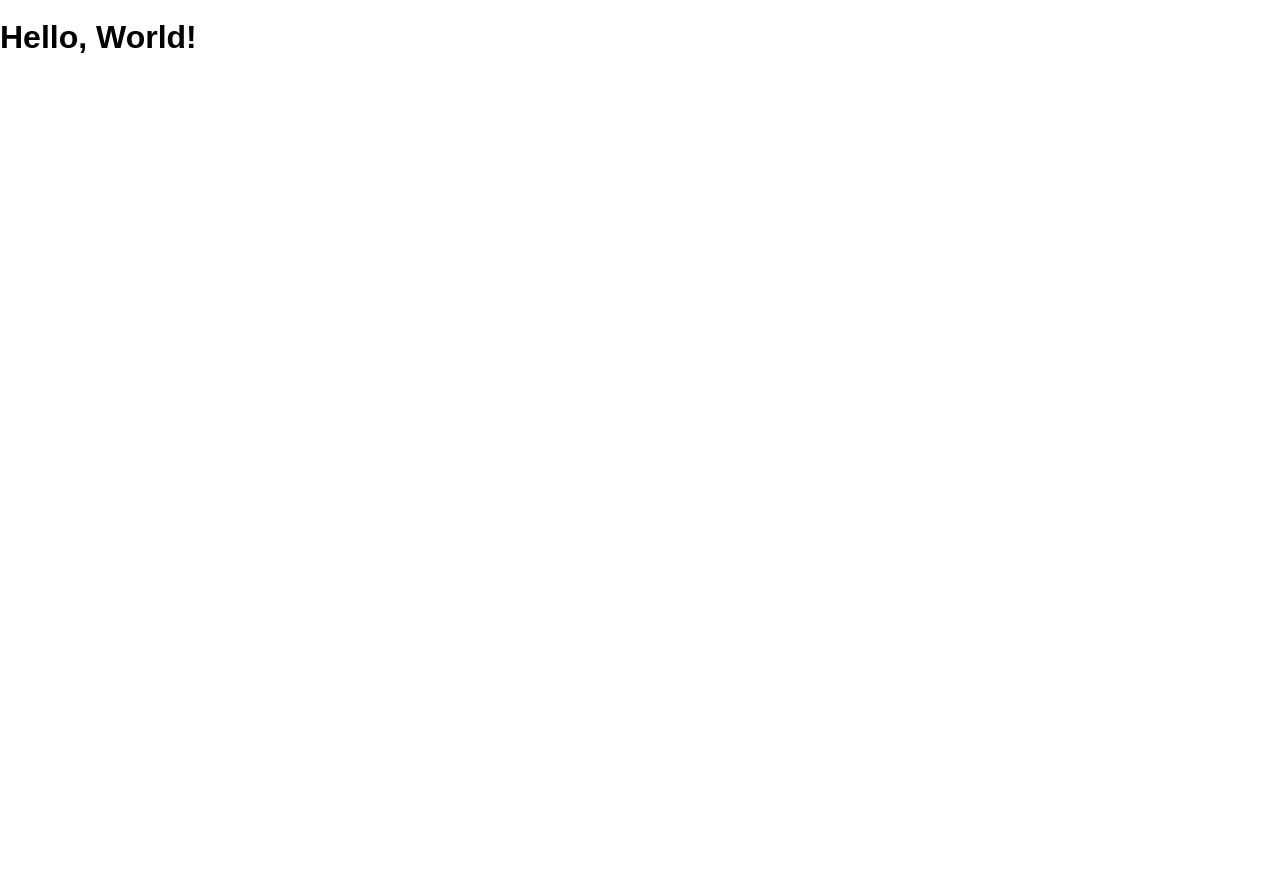
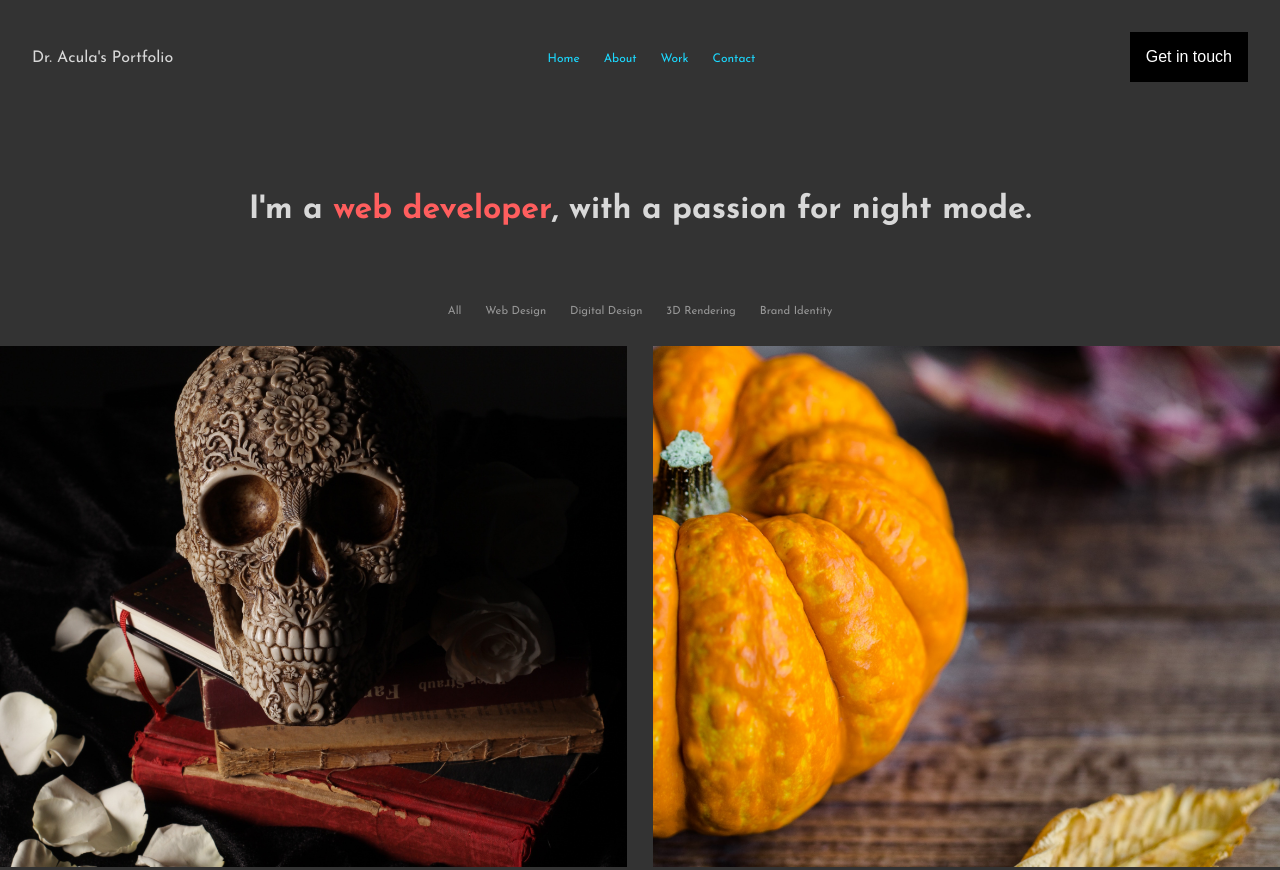
Before and after one commit to kait-can-create/spooky-portfolio, a website: page public/index.html in a window 1280 px wide. Shown: the top 870 px of the page. Before the commit the page ends 821 px from the top, so only its background shows below. Drawn offline with Linux system fonts and the light colour scheme.

Commit message:
spooky-portfolio-basic

```diff
--- /dev/null
+++ b/public/first draft.css
@@ -0,0 +1,216 @@
+:root {
+  font: 16px / 1 sans-serif;
+}
+
+html {
+  height: 100%;
+}
+
+body {
+  margin: 0;
+  min-height: 100%;
+  background-color: rgb(51, 51, 51);
+  color: rgb(216, 216, 216);
+  font-family: 'Josefin Sans', sans-serif;
+}
+
+.red-text {
+  color: rgb(237, 105, 100);
+}
+
+.second-list {
+  list-style: none;
+  width: 100%;
+  display: flex;
+  justify-content: space-around;
+  flex-wrap: wrap;
+  padding: 3rem 0 1rem 0;
+}
+
+.second-list li {
+  margin: 10px;
+}
+
+.second-list a {
+  color: rgb(151, 151, 151);
+  text-decoration: none;
+}
+
+.second-list a.active {
+  color: rgb(237, 105, 100);
+}
+
+main {
+  margin: 30px;
+}
+
+img {
+  width: 100%;
+  justify-content: center;
+  padding-bottom: 20px;
+}
+
+.web-developer {
+  font-size: 1.75rem;
+  text-align: center;
+  display: flex;
+  margin-right: 2rem;
+  margin-left: 2rem;
+  align-content: center;
+}
+
+p {
+  flex-grow: 1;
+}
+
+div {
+  padding: 1rem 0 1rem 0;
+}
+
+.let-us {
+  text-align: center;
+  font-size: 28px;
+  padding-top: 3rem;
+}
+
+button#btn2 {
+  font-size: 15px;
+  margin:10px 0 50px 0;
+  background-color: black;
+  color: white;
+
+}
+
+.bottom-button {
+  text-align: center;
+}
+
+img {
+
+}
+
+.top-nav-and-btn {
+  display: none;
+}
+
+/*mobile is 370px*/
+/*end mark-up for styles for mobile*/
+/*tab is 768px*/
+@media (min-width: 768px) {
+  .top-nav ul {
+    justify-content:space-around;
+    display: flex;
+    list-style:none;
+    float: left;
+    width: 100%;
+    padding-left: 7.5rem;
+  }
+
+  li a{
+    text-decoration: none;
+    color: rgb(96, 207, 242);
+  }
+
+  button#btn1 {
+    font-size: 15px;
+    margin:10px 0 50px 0;
+    background-color: black;
+    color: white;
+    margin-right: -5rem;
+  }
+
+  .top-nav-and-btn {
+    display: flex;
+    justify-content: space-around;
+    margin-top: -32px;
+  }
+
+  .wrap-container {
+    display:flex;
+    flex-direction:row;
+    flex-wrap:wrap;
+  }
+}
+/* img {
+ height:350px;
+ object-fit:cover;
+ width:45%;
+ padding:1rem;
+} */
+
+
+
+/*end mark-up for styles for tablet*/
+
+/* @media (min-width: 768px) {
+img { display:none }
+}*/
+
+
+
+
+
+/* how to get @ media to exclude styles for tablet*/
+/* how to size/position images for desktop*/
+
+
+
+
+
+
+/*.bottom-button {
+  display: flex;
+  justify-content: center;
+  padding: 2rem 0 3rem 0;
+  margin: -1.75rem;*/
+}
+
+/* @media (max-width: 768 px) hide blue bar and get in touch "button",
+would it be better to make an actual button or use current HTML span tag*/
+
+/* @media (min-width: 768 px) show flexbox containers-
+flexbox containers are horizontal in nature
+2 images at a time
+have their own image sizing specifications */
+
+/*@ media (min-width: 1200 px) need image specifications for desktop views.
+Flexbox containers:
+img skeleton and pumpkin are horizontally together
+next three images are lined up vertically next to each other, need img specs
+then wrap those three together in a display flex
+next pumpkin-bin need
+
+/*.wrapContainer {
+     display:flex;
+     flex-direction:row;
+     flex-wrap:wrap;
+     margin:-55px;
+}
+img {
+ height:350px;
+ object-fit:cover;
+ width:45%;
+ padding:1rem;
+}*/
+
+/*display: hidden;
+content: none;*/
+
+/*.top-nav-nav {
+  display: flex;
+}
+
+.top-nav ul {
+  list-style-type: none;
+  display: flex;
+}*/
+
+/*.second-list ul {
+  list-style-type: none;
+  font-size: 0.75rem;
+}
+
+.second-list a {
+  color: rgb(151, 151, 151);
+  text-decoration: none;
+}*/
--- a/public/index.html
+++ b/public/index.html
@@ -1,13 +1,57 @@
 <!DOCTYPE html>
 <html>
   <head lang="en">
-    <meta charset="UTF-8">
-    <meta name="viewport" content="width=device-width, initial-scale=1">
+    <meta charset="UTF-8" />
+    <meta name="viewport" content="width=device-width, initial-scale=1" />
     <title>Spooky Portfolio</title>
-    <link rel="shortcut icon" href="/favicon.ico">
-    <link rel="stylesheet" href="/screen.css">
+    <link rel="shortcut icon" href="/favicon.ico" />
+    <link rel="stylesheet" href="/screen.css" />
+    <link
+      href="https://fonts.googleapis.com/css?family=Josefin+Sans:400,700&display=swap"
+      rel="stylesheet"
+    />
   </head>
-  <body>
-    <h1 class='hello-world'>Hello, World!</h1>
-  </body>
+    <body>
+      <div class="vert-space"></div>
+      <header class="top">
+        <div class="dracula">Dr. Acula's Portfolio</div>
+        <ul class="top-nav">
+          <li><a href="">Home</a></li>
+          <li><a href="">About</a></li>
+          <li><a href="">Work</a></li>
+          <li><a href="">Contact</a></li>
+        </ul>
+        <div class="top-button">
+          <button class="btn1"><a href="mailto:dracula@transylvania.com">Get in touch</a></button>
+        </div>
+      </header>
+      <div class="vert-space"></d>
+        <div class="night-mode">
+          <p class="web-developer">I'm a <span class="red-text">web developer</span>, with a passion for night mode.
+          </p>
+        </div>
+      <div class="vert-space"></div>
+      <ul class="second-nav">
+          <li><a href="index.html" class="active">All</a></li>
+          <li><a href="web-design.html">Web Design</a></li>
+          <li><a href="digital-design.html">Digital Design</a></li>
+          <li><a href="3d-rendering.html">3D Rendering</a></li>
+          <li><a href="brand-identity.html">Brand Identity</a></li>
+      </ul>
+      <main class="portfolio-images">
+        <section class="image"><img src="media/skeleton.jpg" alt="skull"></section>
+        <section class="image"><img src="media/pumpkin.jpg" alt="pumpkin"></section>
+        <section class="image"><img src="media/red-door.jpg" alt="red door"></section>
+        <section class="image"><img src="media/jack-o-lanterns.jpg" alt="jack o lanterns"></section>
+        <section class="image"><img src="media/star-trooper.jpeg" alt="star wars trooper"></section>
+        <section class="image"><img src="media/pumpkin-bin.jpeg" alt="pumpkin bin"></section>
+        <section class="image"><img src="media/candles.jpeg" alt="candles"></section>
+        <section class="image"><img src="media/blue-pumpkin.jpeg" alt="pumpkin"></section>
+      </main>
+      <p>Let's work together</p>
+      <div class="bottom-button">
+      <button class="btn2"><a href="mailto:dracula@transylvania.com">Get in touch</a></button>
+      </div>
+      <div class="vert-space"></div>
+    </body>
 </html>
--- a/public/screen.css
+++ b/public/screen.css
@@ -7,6 +7,196 @@ html {
 }
 
 body {
+  padding: 0px;
+  margin: 0px;
+  background-color: rgb(51, 51, 51);
+  color: rgb(216, 216, 216);
+  font-family: 'Josefin Sans', sans-serif;
+}
+
+.top {
+  display: flex;
+  justify-content: space-between;
+  align-items: baseline;
+  width: 95%;
+  margin: auto;
+}
+
+.dracula {
+  font-size: 1rem;
   margin: 0;
-  min-height: 100%;
 }
+
+.top-nav {
+  list-style-type: none;
+  display: none;
+  padding-left: 0;
+}
+
+.top-nav li {
+  padding: 0 0.75rem;
+}
+
+.top-nav a {
+  color: rgb(28, 217, 255);
+  text-decoration: none;
+  font-size: 0.75rem;
+}
+
+.btn1 {
+  font-size: 1rem;
+  background-color: black;
+  padding: 1rem;
+  border: 0;
+  display: none;
+}
+
+.btn1 a {
+  color: white;
+  text-decoration: none;
+}
+
+.top-button {
+  display: flex;
+  justify-content: center;
+}
+
+.red-text,
+.second-nav a:visited {
+  color: rgb(255, 94, 94);
+}
+
+.second-nav {
+  display: flex;
+  flex-wrap: wrap;
+  list-style: none;
+  padding-left: 0;
+  justify-content: center;
+}
+
+.second-nav li {
+  padding: 0 0.75rem;
+  font-size: 0.7rem;
+}
+
+.second-nav a {
+  color: rgb(151, 151, 151);
+  text-decoration: none;
+}
+
+.portfolio-images {
+  display: flex;
+  flex-wrap: wrap;
+  justify-content: space-between;
+}
+
+.image {
+  margin: 1%;
+  overflow: hidden;
+}
+
+img {
+  width: 100%;
+  display: block;
+  margin: -11% 0 -11% 0;
+}
+
+p {
+  font-size: 2rem;
+  font-weight: bold;
+  text-align: center;
+  padding-top: 3rem;
+}
+
+.btn2 {
+  font-size: 1rem;
+  background-color: black;
+  padding: 1rem;
+  border: 0;
+}
+
+.btn2 a {
+  color: white;
+  text-decoration: none;
+}
+
+.bottom-button {
+  display: flex;
+  justify-content: center;
+}
+
+.vert-space {
+  padding-top: 2rem;
+}
+
+/*mobile is 370px*/
+/*end mark-up for styles for mobile*/
+/*tab is 768px*/
+
+@media (min-width: 768px) {
+  .top-nav {
+    display: flex;
+  }
+
+  .btn1 {
+    display: flex;
+  }
+
+  .night-mode {
+    display: flex;
+    justify-content: center;
+    width: 85%;
+    margin: auto;
+  }
+
+  .image:nth-child(odd) {
+    margin-left: 0;
+    width: 49%;
+  }
+
+  .image:nth-child(even) {
+    margin-right: 0;
+    width: 49%;
+  }
+
+  img {
+    margin: -33.5% 0;
+  }
+}
+
+@media (min-width: 1200px) {
+  .image:nth-child(6n + 3) {
+    width: 32%;
+  }
+  .image:nth-child(6n + 3) img {
+    margin: -3% 0;
+  }
+
+  .image:nth-child(6n + 4) {
+    width: 32%;
+    margin-right: 1%;
+  }
+
+  .image:nth-child(6n + 4) img {
+    margin: -3% 0;
+  }
+
+  .image:nth-child(6n + 5) {
+    width: 32%;
+    margin-right: 0;
+    margin-left: 1%;
+  }
+
+  .image:nth-child(6n + 5) img {
+    margin: -3% 0;
+  }
+
+  .image:nth-child(6n + 6) {
+    width: 100%;
+    margin-left: 0;
+  }
+
+  .image:nth-child(6n + 6) img {
+    margin: -45% 0;
+  }
+}
```
Also changed, not shown: package.json (+5 -3 lines), public/media/blue-pumpkin.jpeg (added), public/media/candles.jpeg (added), public/media/pumpkin-bin.jpeg (added), public/media/pumpkin.jpg (added), public/media/red-door.jpg (added), public/media/skeleton.jpg (added), public/media/star-trooper.jpeg (added), 2 other files.
